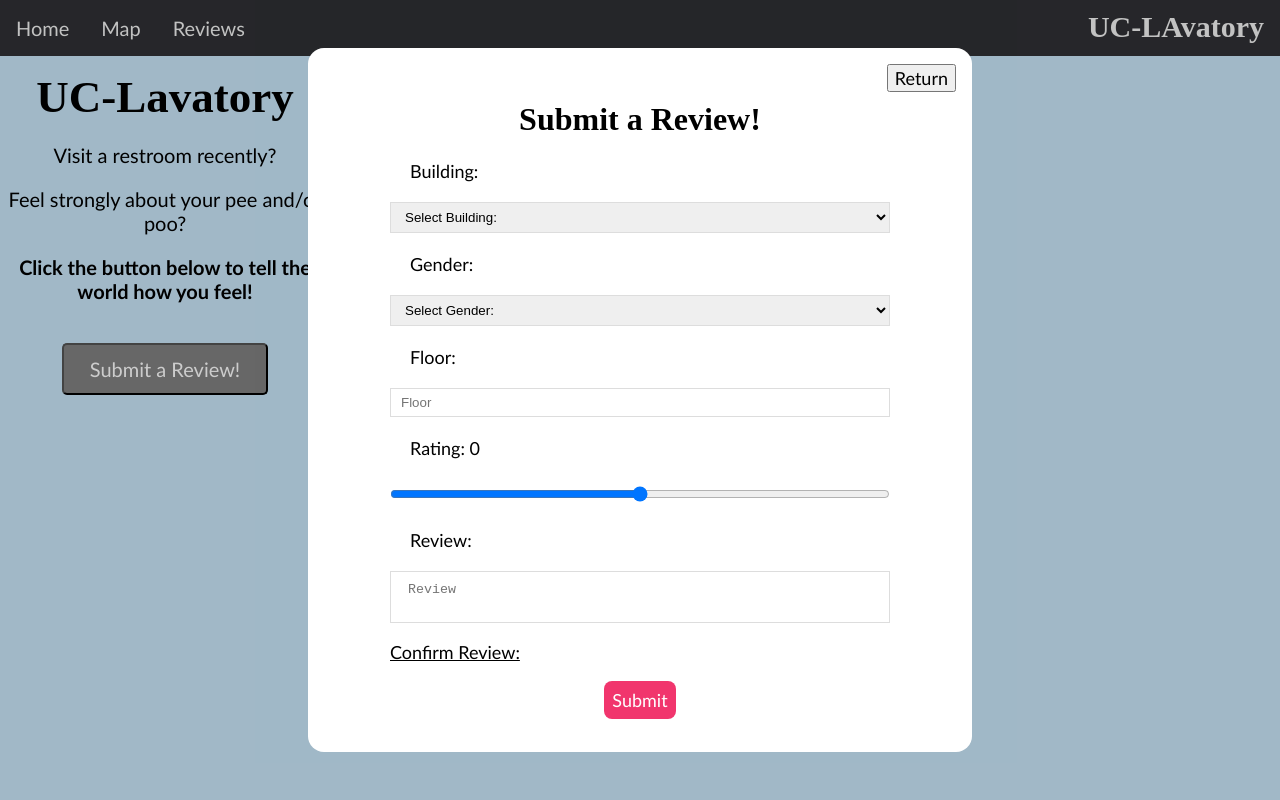
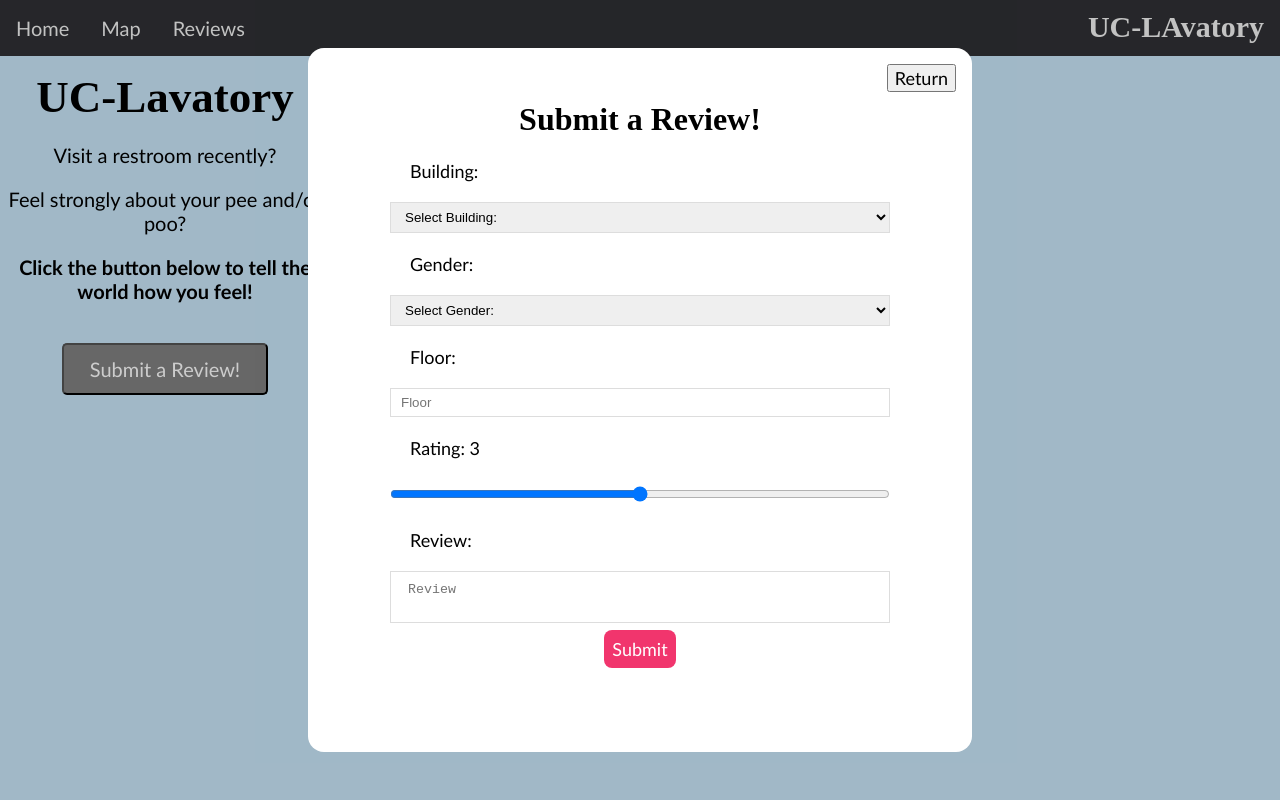
Before and after one commit to jameszhang-cs/UC-LAvatory, a React (Create React App) app in the folder uc-lavatory/: page /reviews in a window 1280 px wide. Both pictures are taken after a click on the button "Submit a Review!". Shown: the top 800 px of the page. Built offline with nearby package versions, Linux system fonts and the light colour scheme.

Commit message:
changed form rating such that user can see the numerical value

```diff
--- a/uc-lavatory/src/components/Form.js
+++ b/uc-lavatory/src/components/Form.js
@@ -88,7 +88,7 @@ const Form = () => {
             placeholder="Floor"
             onChange = {(e)=>{setRevFloor(e.target.value)}}
         />
-        <label>Rating: {formData.rating}</label>
+        <label>Rating: {revRating}</label>
         <input
             required
             min={1}
@@ -105,8 +105,6 @@ const Form = () => {
             value={formData.review}
             onChange={handleChange}
         />
-        <p><u>Confirm Review: </u></p>
-        <p>{formData.review}</p>
         <button onClick = {submitReview}>Submit</button>
     </form>
   )
```
